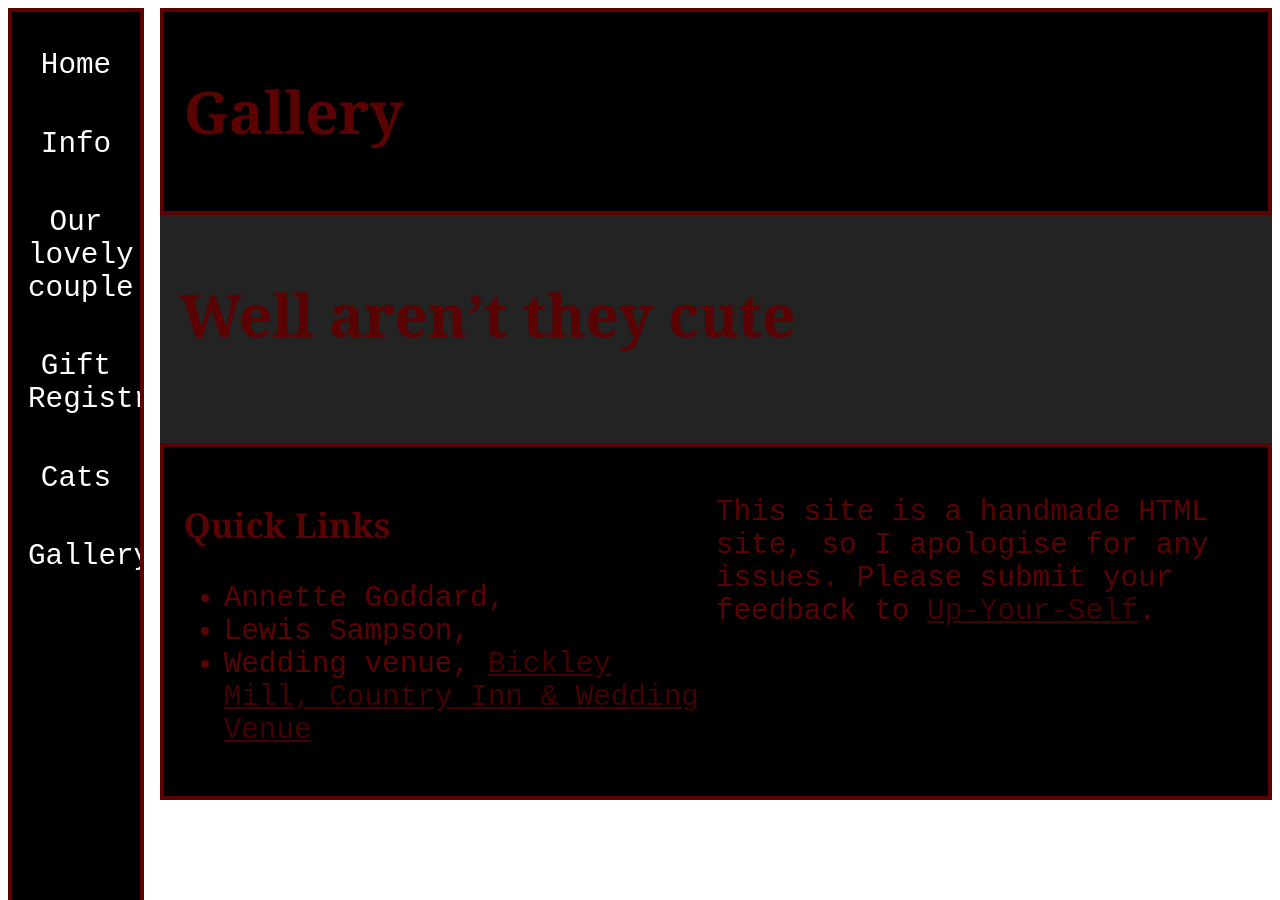
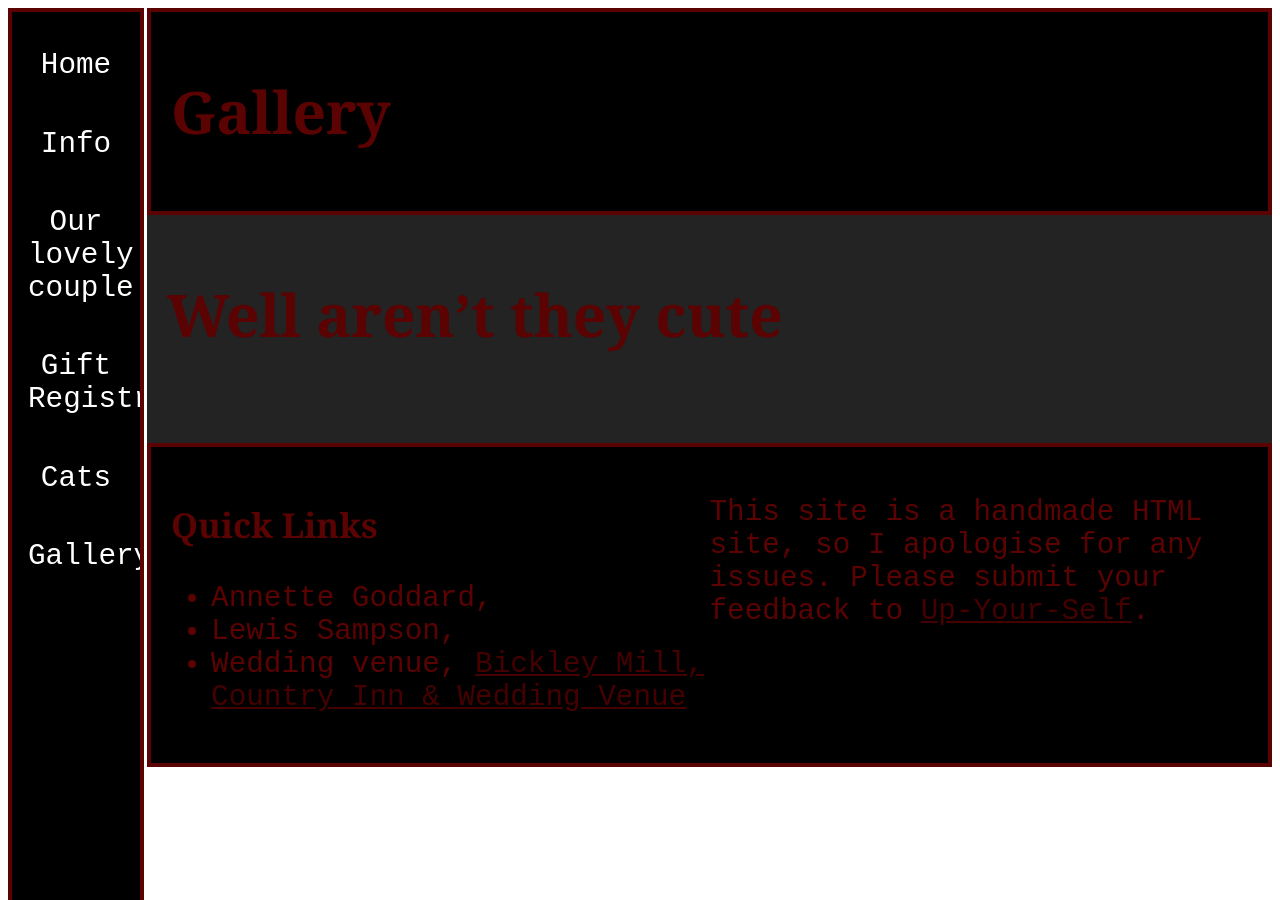
Before and after one commit to LewisSDAFNI/ALWedding2026, a Jekyll site: the page built from docs/pages/gallery.md, in a window 1280 px wide. Built offline with Jekyll 4.4.1, drawn with Linux system fonts in a browser that asks for light colours.

Commit message:
less spaces and fonts

```diff
--- a/docs/_includes/image_gallery.html
+++ b/docs/_includes/image_gallery.html
@@ -1,7 +1,7 @@
 <style>
     .image-gallery {
-        overflow: auto;
-        margin-left: -1% !important;
+        overflow-y: auto;
+        margin-left: -5% !important;
         width: 100%;
     }
 
--- a/docs/_layouts/video.html
+++ b/docs/_layouts/video.html
@@ -18,6 +18,7 @@
   </header>
   <main>
     {{ content }}
+    <!-- {% include image_gallery.html folder="/assets/images/algallery" %} -->
   </main>
   <footer>
     <div class="row">
--- a/docs/assets/css/gothic.css
+++ b/docs/assets/css/gothic.css
@@ -5,7 +5,7 @@
     color: #5b0202;
     border: 4px solid #5b0202;
     padding: 20px 20px;
-    margin-left: 12%;
+    margin-left: 11%;
 }
 
 footer {
@@ -13,7 +13,7 @@
     color: #5b0202;
     border: 4px solid #5b0202;
     padding: 20px 20px;
-    margin-left: 12%;
+    margin-left: 11%;
 }
 
 body {
@@ -33,7 +33,7 @@
     text-align: left;
     background-color: #232323;
     padding: 20px 20px;
-    margin-left: 12%;
+    margin-left: 11%;
     color: #5b0202;
 }
 
@@ -84,6 +84,7 @@
     text-align: center;
     display: block;
     font-style: bold;
+    font-size: 22pt;
     color: rgb(255, 255, 255);
     padding: 8px 16px;
     text-decoration: none;
```
Also changed, not shown: docs/pages/video.md (+4 -1 lines).
